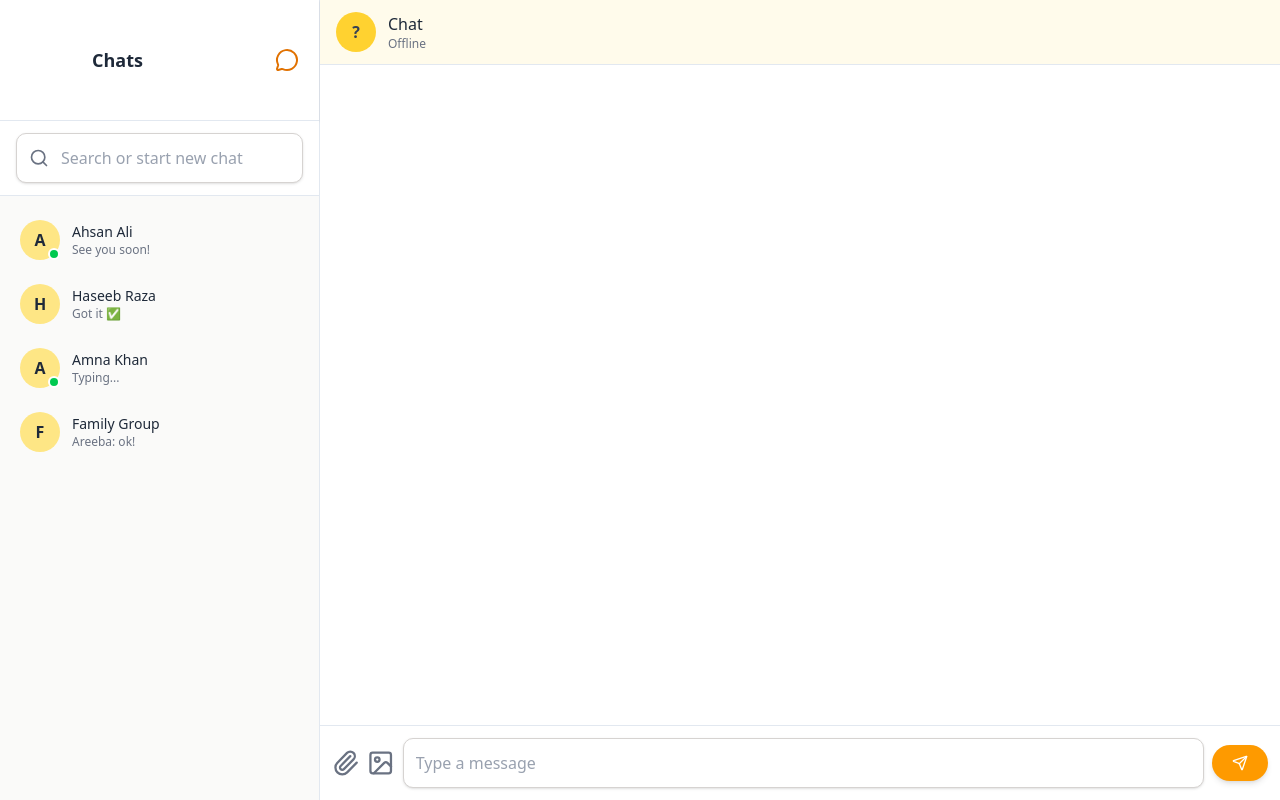
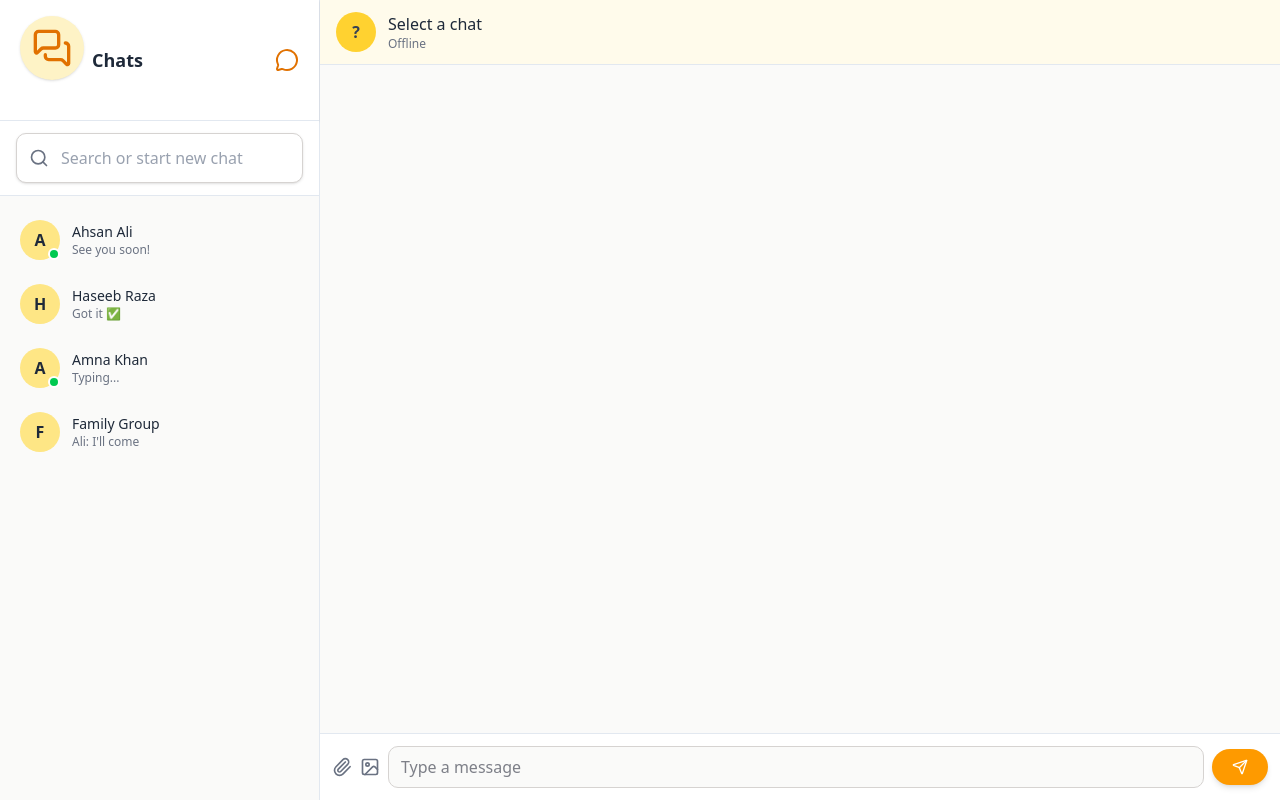
Before and after one commit to HaseebRaza2004/chatapp-web-frontend, a React (Vite) app: page /Chats in a window 1280 px wide. Built offline with nearby package versions, Linux system fonts and the light colour scheme.

Commit message:
feat(chat): add group chat support to ChatDashboard; reusable ChatHeader, ChatMessages and ChatInputForm; GroupInfoPanel toggle

```diff
--- a/src/components/chat/ChatHeader.jsx
+++ b/src/components/chat/ChatHeader.jsx
@@ -1,18 +1,18 @@
-import { ArrowLeft, Users } from "lucide-react";
+import { ArrowLeft, Info } from "lucide-react";
 
-export default function ChatHeader({ chat, onBack }) {
+export default function ChatHeader({ chat, onBack, onOpenInfo }) {
   const isGroup = chat?.type === "group";
 
   return (
-    <header className="flex items-center gap-3 px-4 py-3 border-b bg-amber-50">
+    <header className="flex items-center justify-between px-4 py-3 border-b bg-amber-50">
+      <div className="flex items-center gap-3">
         <button onClick={onBack} className="md:hidden text-gray-700">
           <ArrowLeft className="w-5 h-5" />
         </button>
 
-      {/* Avatar */}
         <div className="w-10 h-10 rounded-full bg-amber-300 flex items-center justify-center">
           {isGroup ? (
-          <Users className="w-5 h-5 text-gray-700" />
+            <span className="text-gray-700 font-semibold">G</span>
           ) : (
             <span className="text-gray-700 font-semibold">
               {chat?.name?.[0] || "?"}
@@ -20,18 +20,31 @@ export default function ChatHeader({ chat, onBack }) {
           )}
         </div>
 
-      {/* Name + status */}
         <div>
-        <h3 className="font-medium text-gray-800">{chat?.name || "Chat"}</h3>
-
+          <h3 className="font-medium text-gray-800">
+            {chat?.name || "Select a chat"}
+          </h3>
           <p className="text-xs text-gray-500">
             {isGroup
-            ? `${chat.members.length} members`
-            : chat.online
+              ? `${chat?.members?.length ?? 0} members`
+              : chat?.online
               ? "Online"
               : "Offline"}
           </p>
         </div>
+      </div>
+
+      <div className="flex items-center gap-3">
+        {chat && (
+          <button
+            title="Chat info"
+            onClick={onOpenInfo}
+            className="text-gray-700 hover:text-amber-600 transition"
+          >
+            <Info className="w-5 h-5" />
+          </button>
+        )}
+      </div>
     </header>
   );
 }
--- a/src/components/chat/ChatMessages.jsx
+++ b/src/components/chat/ChatMessages.jsx
@@ -1,31 +1,52 @@
-export default function ChatMessages({ messages, isGroup }) {
+import { useEffect, useRef } from "react";
+
+/**
+ * messages: [{ id, senderId, senderName?, text, time? }]
+ * isGroup: boolean
+ */
+export default function ChatMessages({ messages = [], isGroup = false }) {
+  const ref = useRef(null);
+
+  useEffect(() => {
+    if (!ref.current) return;
+    ref.current.scrollTop = ref.current.scrollHeight;
+  }, [messages]);
+
   return (
-    <div className="flex-1 overflow-y-auto p-4 space-y-3 bg-white">
-      {messages.map((msg) => (
+    <div ref={ref} className="flex-1 overflow-y-auto p-4 space-y-3 bg-stone-50">
+      {messages.map((m) => {
+        const isMe = m.senderId === "me";
+        return (
           <div
-          key={msg.id}
-          className={`flex ${
-            msg.senderId === "me" ? "justify-end" : "justify-start"
+            key={m.id}
+            className={`flex ${isMe ? "justify-end" : "justify-start"}`}
+          >
+            <div
+              className={`px-4 py-2 rounded-2xl text-sm max-w-[78%] break-all whitespace-pre-wrap ${
+                isMe
+                  ? "bg-amber-500 text-white"
+                  : "bg-white text-gray-800 border border-stone-200"
               }`}
             >
+              {isGroup && !isMe && m.senderName && (
+                <div className="text-xs font-semibold text-amber-600 mb-1">
+                  {m.senderName}
+                </div>
+              )}
+              <div>{m.text}</div>
+              {m.time && (
                 <div
-            className={`px-4 py-2 rounded-2xl text-sm max-w-[70%] ${
-              msg.senderId === "me"
-                ? "bg-amber-500 text-white"
-                : "bg-stone-200 text-gray-800"
+                  className={`text-[10px] mt-1 ${
+                    isMe ? "text-amber-100" : "text-gray-400"
                   }`}
                 >
-            {/* Show sender name only in group chats */}
-            {isGroup && msg.senderId !== "me" && (
-              <p className="text-xs font-semibold text-amber-600 mb-1">
-                {msg.senderName}
-              </p>
+                  {m.time}
+                </div>
               )}
-
-            {msg.text}
             </div>
           </div>
-      ))}
+        );
+      })}
     </div>
   );
 }
--- /dev/null
+++ b/src/components/chat/GroupInfoPanel.jsx
@@ -0,0 +1,51 @@
+export default function GroupInfoPanel({ group, onClose }) {
+    console.log("group =>",group);
+
+  if (!group || group.type !== "group") return null;
+
+  // Convert members into a SAFE ARRAY
+  const members = Array.isArray(group.members) ? group.members : [];
+
+  return (
+    <aside className="w-80 border-l bg-stone-50 p-4 hidden lg:block">
+      <div className="flex items-center justify-between mb-4">
+        <h3 className="font-semibold text-gray-800">Group Info</h3>
+        <button onClick={onClose} className="text-gray-500 hover:text-gray-700">
+          Close
+        </button>
+      </div>
+
+      <div className="text-center mb-4">
+        <div className="w-24 h-24 rounded-full mx-auto bg-amber-200 flex items-center justify-center text-2xl font-semibold">
+          G
+        </div>
+        <h4 className="mt-3 font-medium text-gray-800">{group.name}</h4>
+        <p className="text-sm text-gray-500 mt-1">{members.length} members</p>
+      </div>
+
+      <div>
+        <h5 className="text-sm font-semibold mb-2 text-gray-700">Members</h5>
+
+        <div className="space-y-3">
+          {members.length === 0 ? (
+            <p className="text-gray-400 text-sm">No members found</p>
+          ) : (
+            members.map((m) => (
+              <div key={m.id} className="flex items-center gap-3">
+                <div className="w-8 h-8 rounded-full bg-amber-200 flex items-center justify-center font-medium text-gray-800">
+                  {m.name?.[0] || "?"}
+                </div>
+                <div>
+                  <div className="text-sm font-medium text-gray-800">
+                    {m.name || "Unknown"}
+                  </div>
+                  <div className="text-xs text-gray-500">Member</div>
+                </div>
+              </div>
+            ))
+          )}
+        </div>
+      </div>
+    </aside>
+  );
+}
--- a/src/components/contacts/ContactsList.jsx
+++ b/src/components/contacts/ContactsList.jsx
@@ -5,8 +5,8 @@ export default function ContactsList({ contacts, onSelect }) {
         contacts.map((c) => (
           <div
             key={c.id}
+            onClick={() => onSelect(c)}
             className="flex items-center justify-between p-3 rounded-lg hover:bg-amber-50 cursor-pointer transition"
-            onClick={() => onSelect(c)} // ✔ FIXED
           >
             <div className="flex items-center gap-3">
               <div className="relative">
@@ -17,7 +17,6 @@ export default function ContactsList({ contacts, onSelect }) {
                   <span className="absolute bottom-0 right-0 w-3 h-3 bg-green-500 rounded-full border-2 border-white"></span>
                 )}
               </div>
-
               <div>
                 <h3 className="text-sm font-medium text-gray-800">{c.name}</h3>
                 <p className="text-xs text-gray-500">{c.lastMsg}</p>
--- a/src/components/forms/ChatInputForm.jsx
+++ b/src/components/forms/ChatInputForm.jsx
@@ -1,39 +1,46 @@
-import { useState } from "react";
-import { Send, Image, Paperclip } from "lucide-react";
+import { Paperclip, Image, Send } from "lucide-react";
 import Button from "../ui/Button";
-import Input from "../ui/Input";
+import { useRef } from "react";
 
-export default function ChatInputForm({ onSend }) {
-  const [message, setMessage] = useState("");
+export default function ChatInputForm({
+  onSend,
+  placeholder = "Type a message",
+}) {
+  const inputRef = useRef(null);
 
-  const handleSend = (e) => {
+  function handleSubmit(e) {
     e.preventDefault();
-    if (!message.trim()) return;
-    onSend(message);
-    setMessage("");
-  };
+    const text = inputRef.current?.value?.trim();
+    if (!text) return;
+
+    onSend(text);
+    inputRef.current.value = "";
+  }
 
   return (
     <form
-      onSubmit={handleSend}
-      className="flex items-center gap-2 p-3 border-t"
+      onSubmit={handleSubmit}
+      className="flex items-center gap-2 p-3 border-t bg-white"
     >
-      <Paperclip className="w-8 h-8 text-gray-500" />
-      <Image className="w-8 h-8 text-gray-500" />
+      {/* Attachments */}
+      <button type="button" className="text-gray-500 hover:text-amber-600">
+        <Paperclip className="w-5 h-5" />
+      </button>
 
-      <Input
-        placeholder="Type a message"
-        value={message}
-        onChange={(e) => setMessage(e.target.value)}
-        className="flex-1"
+      <button type="button" className="text-gray-500 hover:text-amber-600">
+        <Image className="w-5 h-5" />
+      </button>
+
+      {/* ✔ Only ONE input now */}
+      <input
+        ref={inputRef}
+        type="text"
+        placeholder={placeholder}
+        className="flex-1 border border-stone-300 rounded-lg px-3 py-2 outline-none
+                   focus:ring-2 focus:ring-amber-400 focus:border-amber-500 bg-stone-50"
       />
 
-      <Button
-      type="submit"
-      variant="primary"
-      size="md"
-      fullWidth={false}
->
+      <Button type="submit" variant="primary" size="md" fullWidth={false}>
         <Send className="w-4 h-4" />
       </Button>
     </form>
--- a/src/pages/ChatDashboard.jsx
+++ b/src/pages/ChatDashboard.jsx
@@ -3,64 +3,149 @@ import ContactsPage from "./ContactsPage";
 import ChatHeader from "../components/chat/ChatHeader";
 import ChatMessages from "../components/chat/ChatMessages";
 import ChatInputForm from "../components/forms/ChatInputForm";
+import GroupInfoPanel from "../components/chat/GroupInfoPanel";
 
 export default function ChatDashboard() {
-  const [selectedChat, setSelectedChat] = useState('offline');
+  const [selectedChat, setSelectedChat] = useState(null);
+  const [showInfo, setShowInfo] = useState(false);
 
+  // Sample data
+  const Contacts = [
+    {
+      id: 1,
+      type: "private",
+      name: "Ahsan Ali",
+      lastMsg: "See you soon!",
+      online: true,
+    },
+    {
+      id: 2,
+      type: "private",
+      name: "Haseeb Raza",
+      lastMsg: "Got it ✅",
+      online: false,
+    },
+    {
+      id: 3,
+      type: "private",
+      name: "Amna Khan",
+      lastMsg: "Typing...",
+      online: true,
+    },
+    {
+      id: 4,
+      type: "group",
+      name: "Family Group",
+      lastMsg: "Ali: I'll come",
+      members: [
+        { id: "u1", name: "Ali" },
+        { id: "u2", name: "Haseeb" },
+        { id: "u3", name: "Areeba" },
+      ],
+    },
+  ];
+
+  // messages map
   const [messagesMap, setMessagesMap] = useState({
     1: [
-      { id: 1, senderId: "me", text: "Hey! How are you?" },
-      { id: 2, senderId: "them", text: "I'm good! You?" },
+      { id: 1, senderId: "me", text: "Hey! How are you?", time: "10:00" },
+      { id: 2, senderId: "them", text: "I'm good! You?", time: "10:01" },
     ],
-    3: [
-      // group data example
-      { id: 10, senderId: "2", senderName: "Haseeb", text: "Dinner tonight?" },
-      { id: 11, senderId: "me", text: "Yes!" },
+    4: [
+      {
+        id: 10,
+        senderId: "u1",
+        senderName: "Ali",
+        text: "Hello family!",
+        time: "09:00",
+      },
+      { id: 11, senderId: "me", text: "Hi!", time: "09:02" },
     ],
   });
 
-  const handleSend = (text) => {
+  function handleSend(text) {
     if (!selectedChat) return;
 
     const chatId = selectedChat.id;
+    const time = new Date().toLocaleTimeString([], {
+      hour: "2-digit",
+      minute: "2-digit",
+    });
 
-    const newMsg = {
-      id: Date.now(),
-      senderId: "me",
-      text,
-    };
+    const newMsg = { id: Date.now(), senderId: "me", text, time };
 
-    setMessagesMap((prev) => ({
-      ...prev,
-      [chatId]: [...(prev[chatId] || []), newMsg],
+    setMessagesMap((m) => ({
+      ...m,
+      [chatId]: [...(m[chatId] || []), newMsg],
     }));
-  };
+  }
 
   const messages = selectedChat ? messagesMap[selectedChat.id] || [] : [];
 
   return (
-    <div className="flex h-screen bg-stone-50">
-      {/* LEFT: CONTACTS */}
+    <div className="flex h-screen bg-stone-50 relative">
+      {/* LEFT CONTACTS */}
       <div
         className={`${
           selectedChat ? "hidden md:flex" : "flex"
         } w-full md:w-1/3 lg:w-1/4 flex-col border-r`}
       >
-        <ContactsPage onSelect={setSelectedChat} />
+        <ContactsPage
+          contacts={Contacts}
+          onSelect={(c) => {
+            setSelectedChat(c);
+            setShowInfo(false);
+          }}
+        />
       </div>
 
-      {/* RIGHT: CHAT WINDOW */}
+      {/* RIGHT CHAT WINDOW */}
       <div
         className={`${
           selectedChat ? "flex" : "hidden md:flex"
         } flex-col flex-1 bg-white`}
       >
-        <ChatHeader chat={selectedChat} onBack={() => setSelectedChat(null)} />
+        <ChatHeader
+          chat={selectedChat}
+          onBack={() => setSelectedChat(null)}
+          onOpenInfo={() => setShowInfo((s) => !s)}
+        />
+
         <ChatMessages
           messages={messages}
           isGroup={selectedChat?.type === "group"}
         />
-        <ChatInputForm onSend={handleSend} />
+
+        <ChatInputForm
+          onSend={handleSend}
+          placeholder={
+            selectedChat?.type === "group"
+              ? "Message group..."
+              : "Type a message"
+          }
+        />
+      </div>
+
+      {/* DESKTOP GROUP INFO (right sidebar) */}
+      <div className="hidden md:block">
+        {selectedChat?.type === "group" && showInfo && (
+          <GroupInfoPanel
+            group={selectedChat}
+            onClose={() => setShowInfo(false)}
+          />
+        )}
+      </div>
+
+      {/* MOBILE FULL SCREEN GROUP INFO */}
+      <div className="md:hidden">
+        {selectedChat?.type === "group" && showInfo && (
+          <div className="fixed inset-0 bg-white z-50 animate-fadeIn">
+            <GroupInfoPanel
+              group={selectedChat}
+              onClose={() => setShowInfo(false)}
+            />
+          </div>
+        )}
       </div>
     </div>
   );
--- a/src/pages/ContactsPage.jsx
+++ b/src/pages/ContactsPage.jsx
@@ -3,40 +3,8 @@ import ContactsHeader from "../components/contacts/ContactsHeader";
 import ContactsSearch from "../components/contacts/ContactsSearch";
 import ContactsList from "../components/contacts/ContactsList";
 
-export default function ContactsPage({ onSelect }) {
+export default function ContactsPage({ contacts = [], onSelect }) {
   const [search, setSearch] = useState("");
-
-  const contacts = [
-    {
-      id: 1,
-      name: "Ahsan Ali",
-      lastMsg: "See you soon!",
-      online: true,
-      type: "private",
-    },
-    {
-      id: 2,
-      name: "Haseeb Raza",
-      lastMsg: "Got it ✅",
-      online: false,
-      type: "private",
-    },
-    {
-      id: 3,
-      name: "Amna Khan",
-      lastMsg: "Typing...",
-      online: true,
-      type: "private",
-    },
-    {
-      id: 4,
-      name: "Family Group",
-      lastMsg: "Areeba: ok!",
-      online: false,
-      type: "group",
-      members: 5,
-    },
-  ];
 
   const filtered = contacts.filter((c) =>
     c.name.toLowerCase().includes(search.toLowerCase())
```
Also changed, not shown: src/index.css (line endings or trailing spaces). Lines whose indentation alone changed are shown as unchanged.
